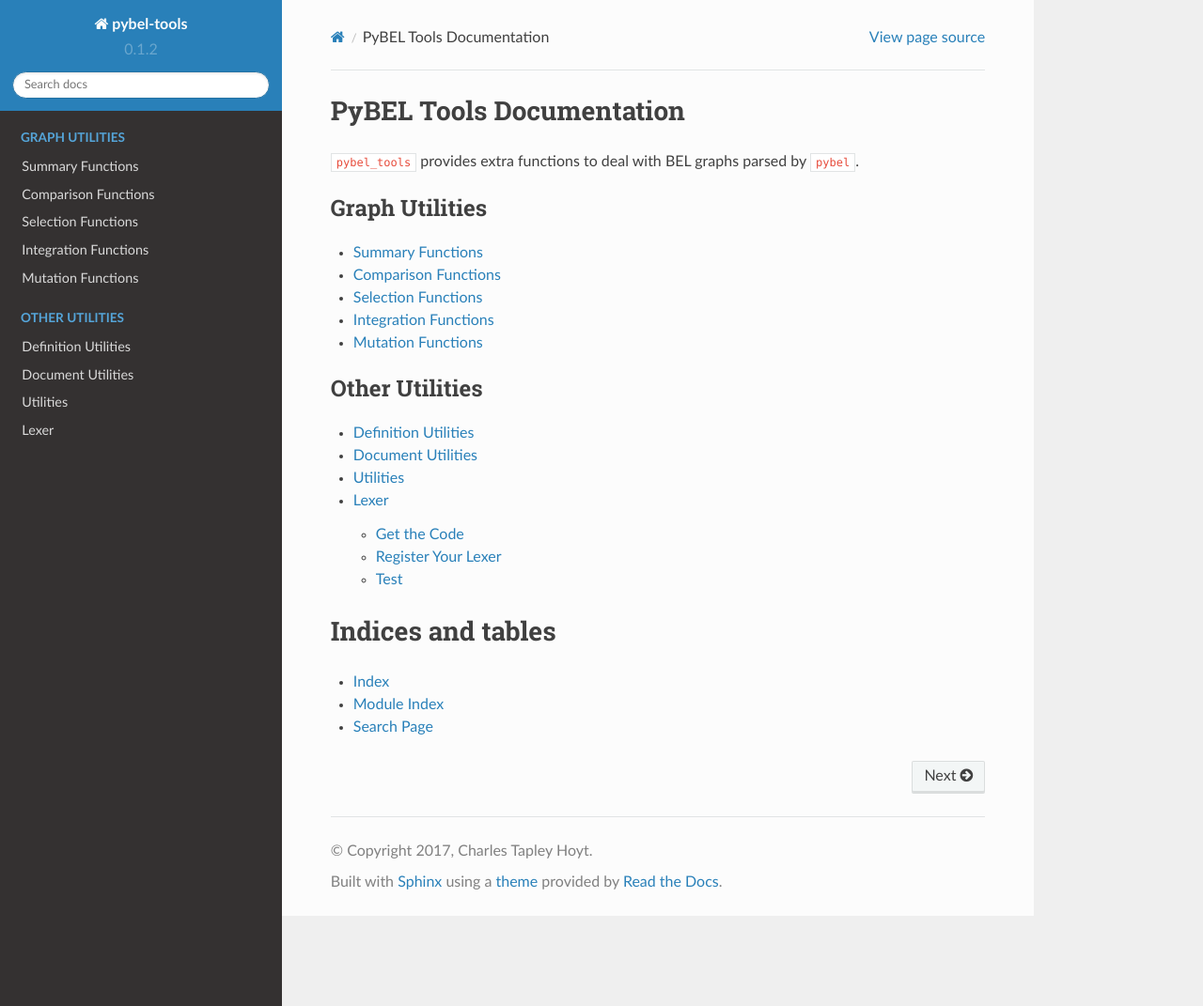
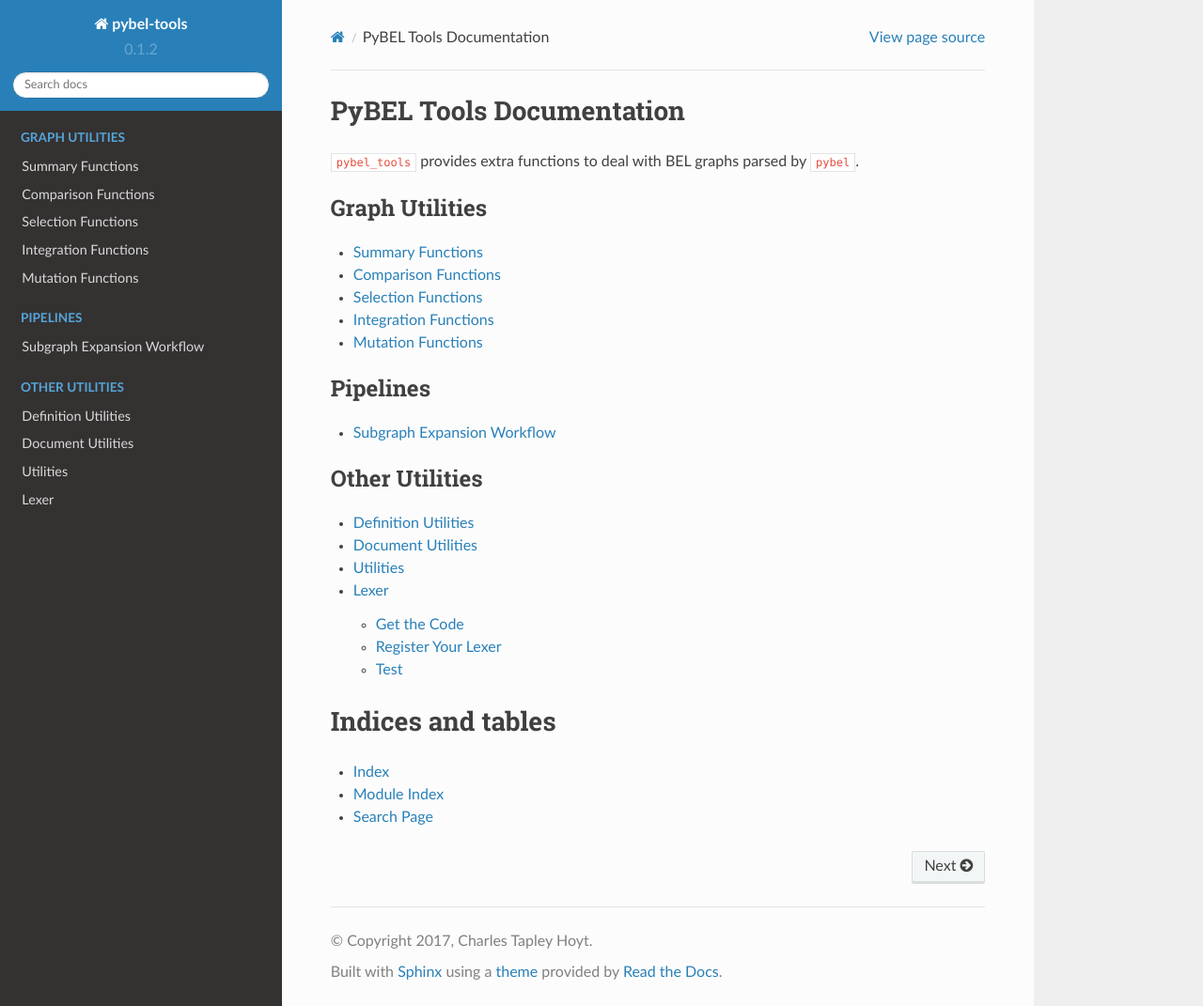
Before and after one commit to cthoyt/pybel-tools, a Sphinx documentation site: the page built from docs/source/index.rst, in a window 1280 px wide and 1071 px high. Shown: the whole window at 94% size. Built offline with Sphinx 7.4.7 and the Read the Docs theme 2.0.0, drawn with Linux system fonts in a browser that asks for light colours.

Commit message:
Add documentation for workflows

```diff
--- /dev/null
+++ b/docs/source/expansion.rst
@@ -0,0 +1,5 @@
+Subgraph Expansion Workflow
+===========================
+
+.. automodule:: pybel_tools.subgraph_expansion
+    :members:
--- a/docs/source/index.rst
+++ b/docs/source/index.rst
@@ -15,6 +15,12 @@
    mutation
 
 .. toctree::
+   :caption: Pipelines
+   :name: pipelines
+
+   expansion
+
+.. toctree::
    :caption: Other Utilities
    :name: utilities
 
```
